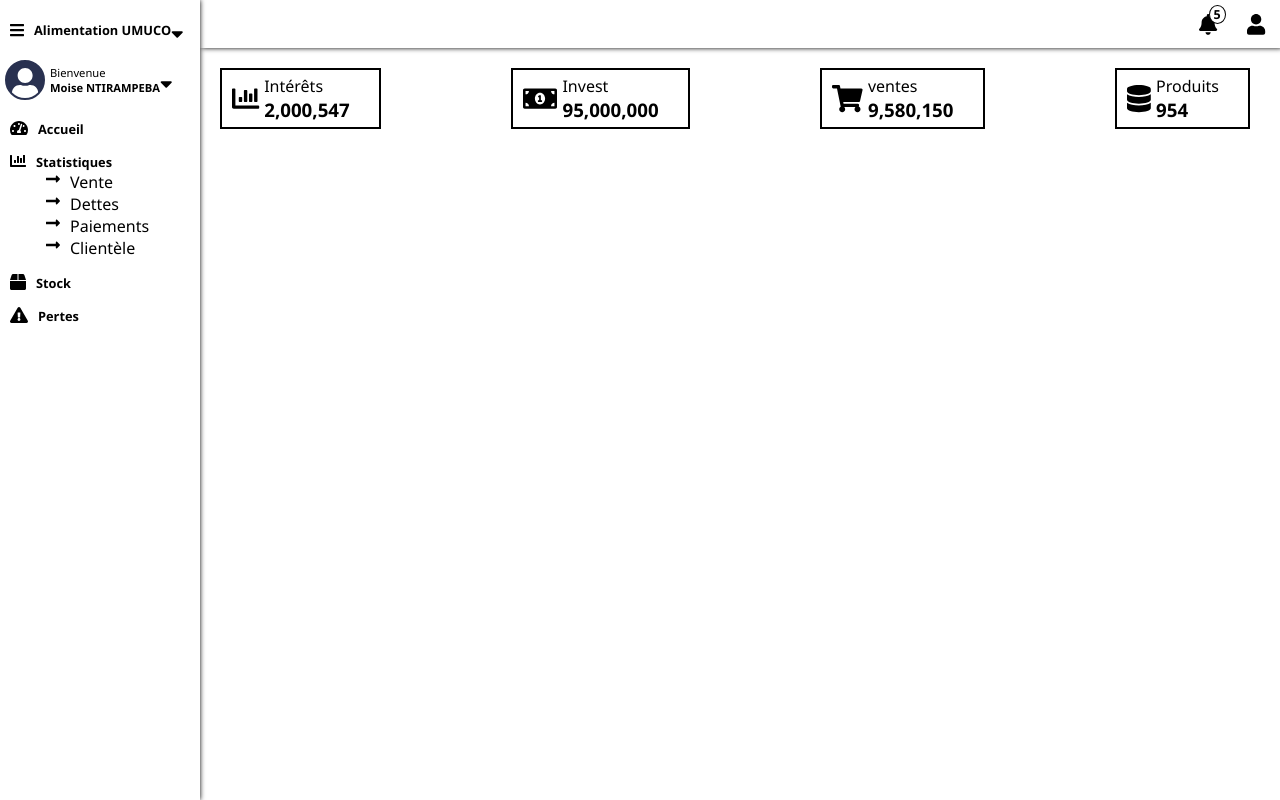
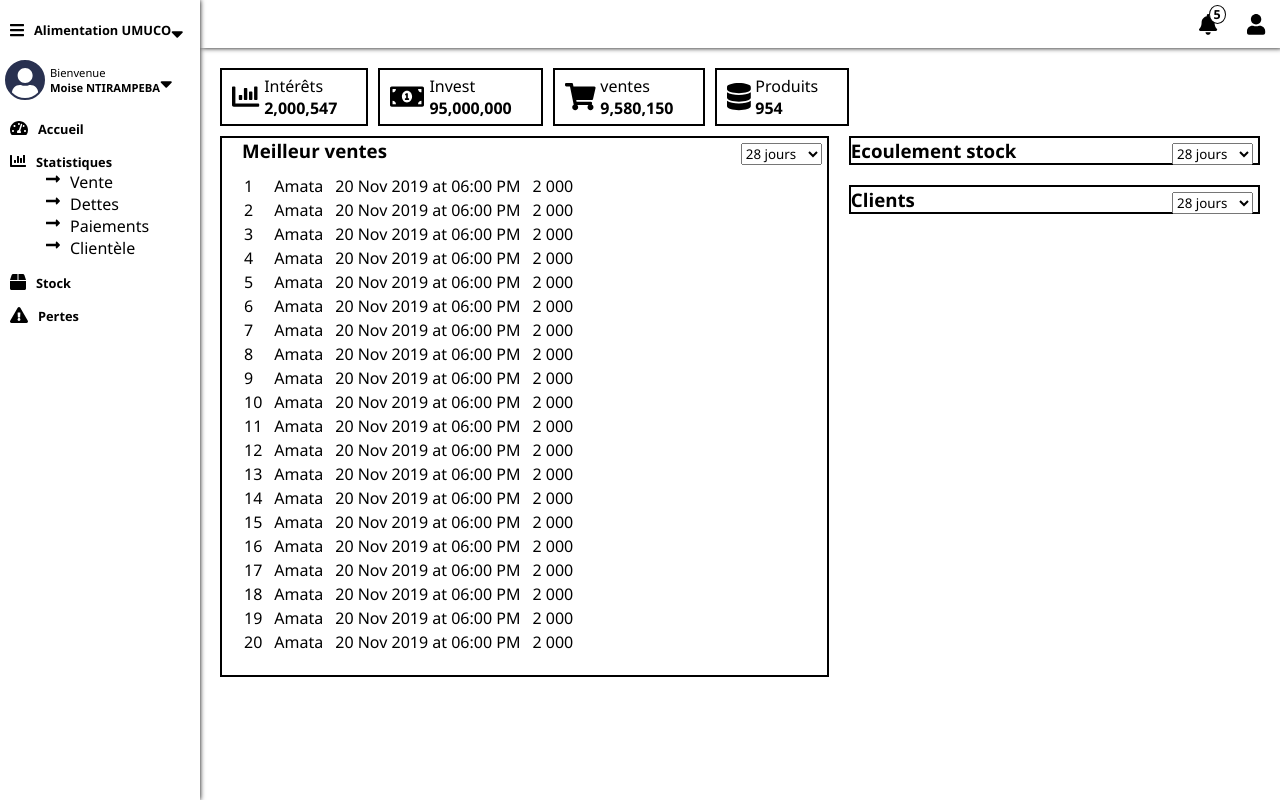
Before and after one commit to hogiburundi/urufatanamende_ui, a Vue app: page /#/ in a window 1280 px wide. Both pictures are taken after typing "Sample", "Sample123" into the empty fields and a click on the button "Connexion". Built offline with nearby package versions, Linux system fonts and the light colour scheme.

Commit message:
meilleur ventes

```diff
--- a/src/components/dash_card.vue
+++ b/src/components/dash_card.vue
@@ -4,7 +4,7 @@
 		<fa class="icon" :icon="icegeranyo.icon"/>
 		<div class="descr">
 			<div>{{ icegeranyo.text }}</div>
-			<h3>{{ icegeranyo.value }}</h3>
+			<b>{{ icegeranyo.value }}</b>
 		</div>
 	</div>
 	<div class="right">
@@ -32,7 +32,7 @@ export default{
 	font-size: 1.7em;
 	margin: 5px;
 }
-h3{
+b{
 	white-space: nowrap;
 }
 </style>
--- a/src/style.css
+++ b/src/style.css
@@ -19,6 +19,7 @@
     display: flex;
 }
 .right{
+    height: 100%;
     width: calc(100% - 200px);
     overflow: hidden;
 }
--- a/src/views/Home.vue
+++ b/src/views/Home.vue
@@ -5,6 +5,49 @@
 			v-for="icegeranyo in ivyegeranyo"
 			:icegeranyo="icegeranyo"
 		/>
+	</div>
+	<div class="legends">
+		<div class="ventes">
+			<div>
+				<select class="end">
+					<option>28 jours</option>
+					<option>7 jours</option>
+					<option>1 jour</option>
+					<option>imprimer</option>
+				</select>
+				<h3>Meilleur ventes</h3>
+			</div>
+			<div class="table">
+				<table>
+					<tr v-for="i in 20">
+						<td>{{ i }}</td>
+						<td>Amata</td>
+						<td>20 Nov 2019 at 06:00 PM </td>
+						<td>2 000</td>
+					</tr>
+				</table>
+			</div>
+		</div>
+		<div class="charts">
+			<div class="top">
+				<select >
+					<option>28 jours</option>
+					<option>7 jours</option>
+					<option>1 jour</option>
+					<option>imprimer</option>
+				</select>
+				<h3>Ecoulement stock</h3>
+			</div>
+			<div class="bottom">
+				<select >
+					<option>28 jours</option>
+					<option>7 jours</option>
+					<option>1 jour</option>
+					<option>imprimer</option>
+				</select>
+				<h3>Clients</h3>
+			</div>
+		</div>
 	</div>
 </div>
 </template>
@@ -27,14 +70,49 @@ export default{
 <style scoped>
 .home{
 	padding: 20px;
+	height: 100%;
 }
 .ivyegeranyo{
 	display: flex;
-	justify-content: space-between;
+	justify-content: flex-start;
 	width: 100%;
 	overflow: auto;
 }
-.ivyegeranyo *{
+.ivyegeranyo > *{
 	margin: 0 10px 10px 0;
 }
+.legends{
+	display: flex;
+	max-height: calc(100% - 110px);
+}
+.legends > div{
+	flex-grow: 1;
+}
+.ventes, .top, .bottom{
+	border: 2px solid black;
+	position: relative;
+}
+.ventes{
+	margin-right: 20px;
+	padding: 0 0 0 20px;
+	max-height: calc(100% - 110px);
+}
+.top{
+	margin-bottom: 20px;
+}
+select{
+	margin: 5px;
+	position: absolute;
+	right: 0;
+}
+td{
+	padding-right: 10px;
+}
+.table{
+	margin-top: 10px;
+	padding-bottom: 20px;
+	width: 100%;
+	height: calc(100% - 35px);
+	overflow: auto;
+}
 </style>
```
